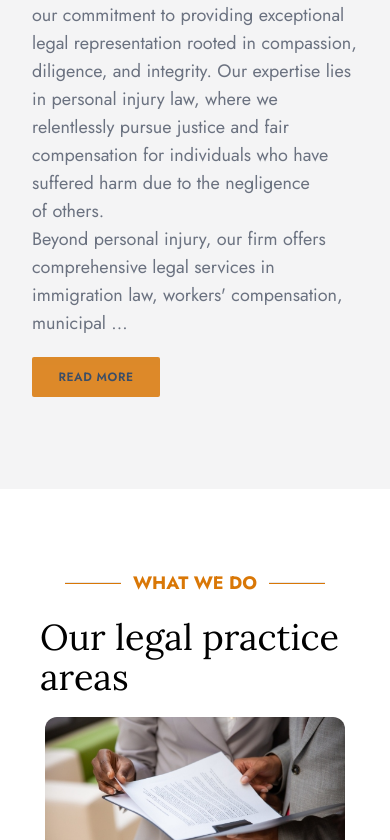
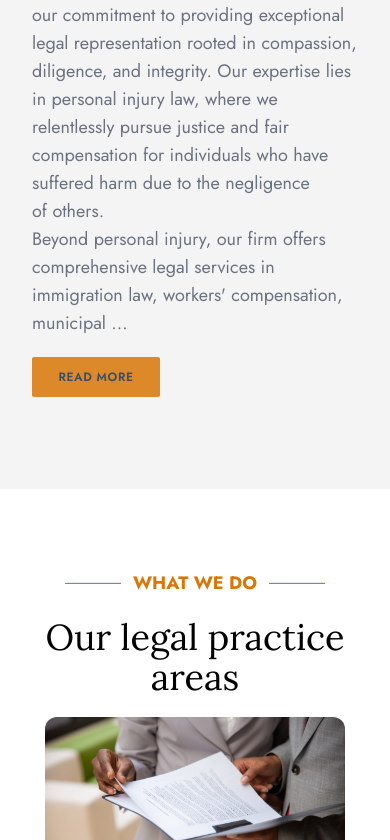
Before and after one commit to mhista/ttlFirm, a Next.js app in the folder ttlfirm/: page / in a window 390 px wide. Shown: the part 1160-2000 px from the top of the page. Built offline with nearby package versions, Linux system fonts and the light colour scheme.

Commit message:
made new changes

```diff
--- a/ttlfirm/components/common/countdown.jsx
+++ b/ttlfirm/components/common/countdown.jsx
@@ -23,7 +23,7 @@ const   Countdown = ({countToUse, subtitle, sign, timer}) => {
     return (
         <div className="flex flex-col items-center w-[50%] justify-center gap-4  text-black rounded-lg py-3 md:py-6" >
         <h2 className="text-3xl md:text-5xl font-serif font-medium text-[#1f385b]">{count}{sign}</h2>
-        <h5 className="text-xs sm:text-sm md:text-lg  text-gray-600">{subtitle}</h5>
+        <h5 className="text-xs sm:text-sm md:text-lg text-center text-gray-600">{subtitle}</h5>
     </div>
 
     );
--- a/ttlfirm/components/pages/home/practiceAreas.jsx
+++ b/ttlfirm/components/pages/home/practiceAreas.jsx
@@ -12,7 +12,7 @@ const PracticeArea = () => {
           <hr className="bg-amber-600 h-[2px] w-14" />
 
       </div>
-      <h1 className="font-lora text-4xl pl-10 sm:pl-0">Our legal practice areas</h1>
+      <h1 className="font-lora text-4xl text-center sm:pl-0">Our legal practice areas</h1>
    <div className="w-full flex flex-col md:flex-row  flex-wrap  lg:px-0 gap-12 items-center justify-center">
    <PracticeContainer image1={'/assets/images/injury.jpg'}  title={'Personal Injury'} aos={"fade-right"} id={1}
     subtitle={'At Turuchi Law Firm, we understand that an accident or injury can be one of the most devastating experiences of your life. The physical pain, emotional trauma,'}/>
```
